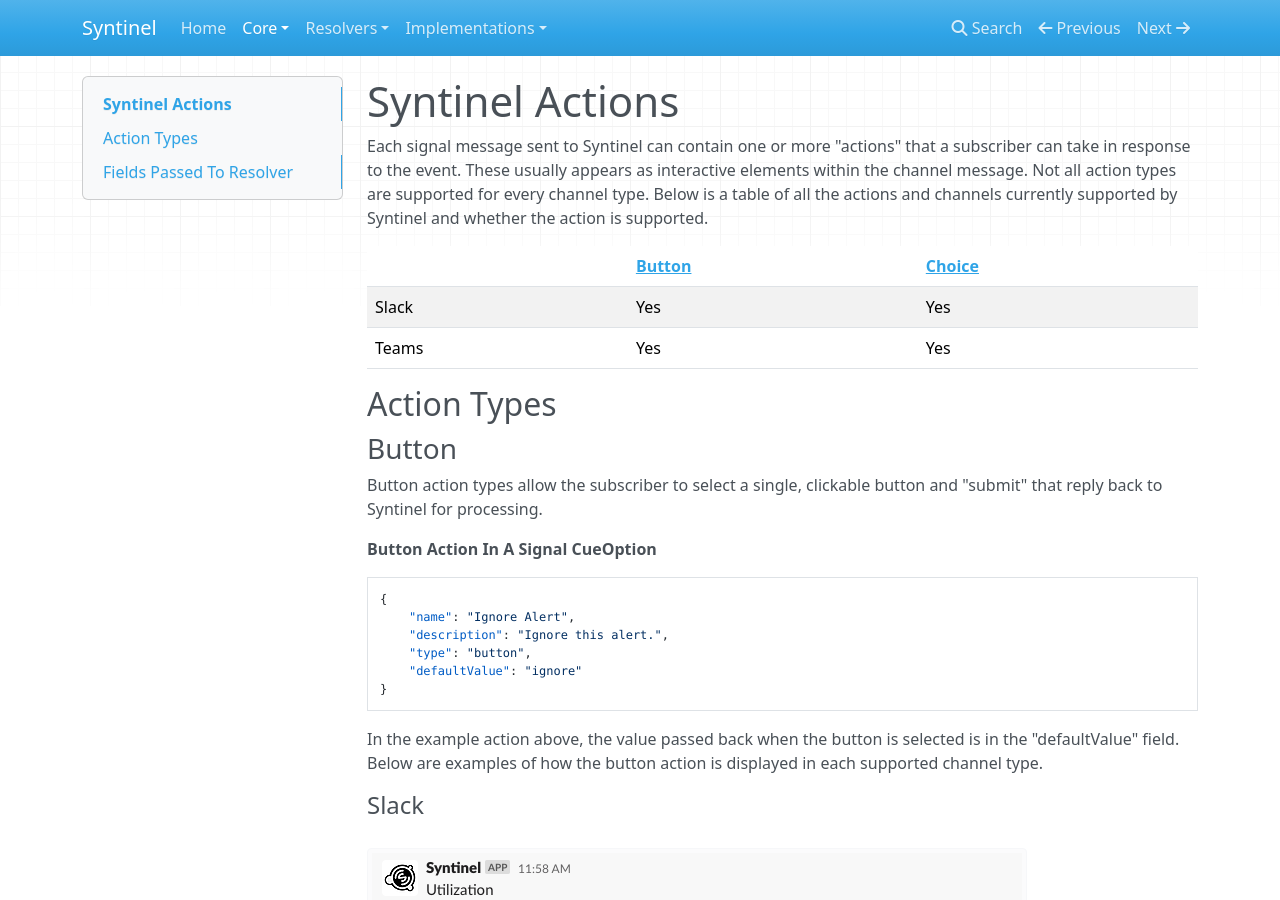
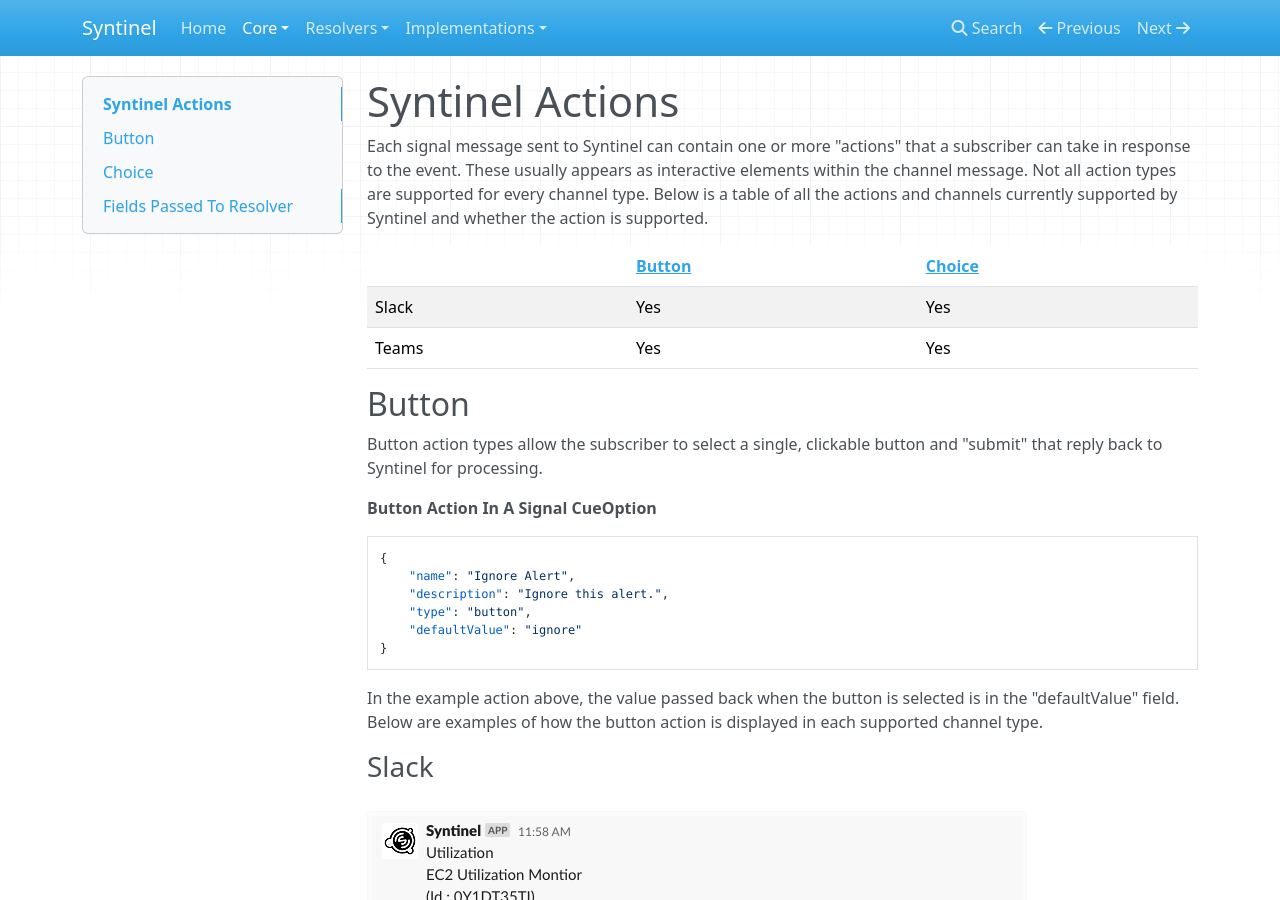
Before and after one commit to SynapseProject/syntinel.docs, an MkDocs documentation site: the page built from docs/core/actions.md, in a window 1280 px wide and 900 px high. Built offline with MkDocs 1.6.1, drawn with Linux system fonts in a browser that asks for light colours; nearby versions of some CDN libraries; old or Windows-style settings are respelled for this version of MkDocs.

Commit message:
Fixed Header Values

```diff
--- a/docs/core/actions.md
+++ b/docs/core/actions.md
@@ -7,9 +7,7 @@ Each signal message sent to Syntinel can contain one or more "actions" that a su
 |Slack|Yes|Yes|
 |Teams|Yes|Yes|
 
-## Action Types
-
-### Button
+## Button
 
 Button action types allow the subscriber to select a single, clickable button and "submit" that reply back to Syntinel for processing.
 
@@ -25,14 +23,14 @@ Button action types allow the subscriber to select a single, clickable button an
 
 In the example action above, the value passed back when the button is selected is in the "defaultValue" field.   Below are examples of how the button action is displayed in each supported channel type.
 
-#### Slack
+### Slack
 ![slack-button](../resources/actions/slack-button.png)
 
-#### Teams
+### Teams
 ![slack-button](../resources/actions/teams-button.png)
 
 
-### Choice
+## Choice
 
 The Choice action type allows the subscriber to select from a list of options.  The selected option is then sent back to Syntinel for processing.
 
@@ -55,10 +53,10 @@ The Choice action type allows the subscriber to select from a list of options.
 
 In the example action above, the value passed back when a choice is made is one of the values in the "values" field.   Below are examples of how the choice action is displayed in each supported channel type.
 
-#### Slack
+### Slack
 ![slack-button](../resources/actions/slack-choice.png)
 
-#### Teams
+### Teams
 ![slack-button](../resources/actions/teams-choice.png)
 
 ## Fields Passed To Resolver
```
